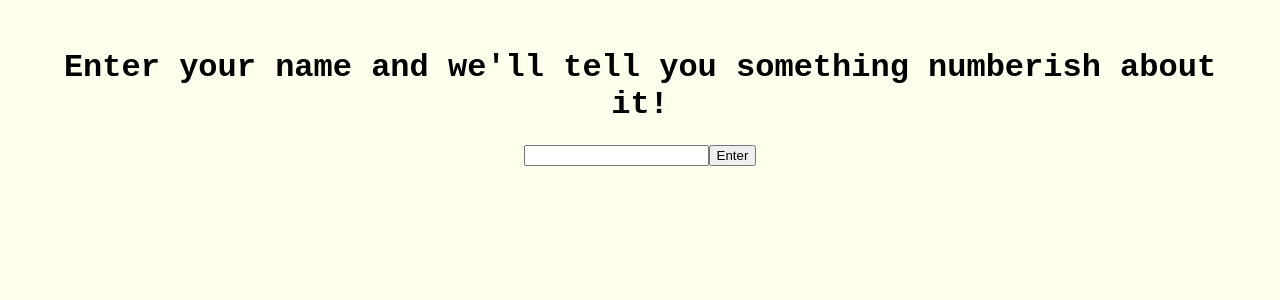
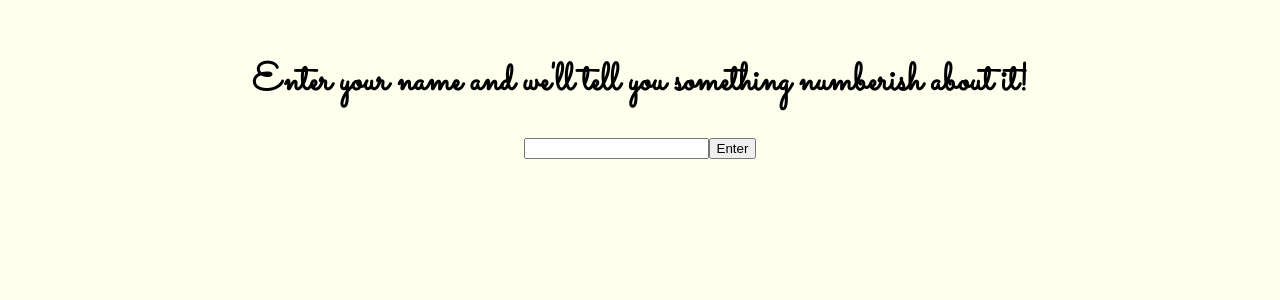
Before and after one commit to jamie-reynolds/name-by-numbers, a React (Create React App) app: page / in a window 1280 px wide. Shown: the top 300 px of the page. Built offline with nearby package versions, Linux system fonts and the light colour scheme.

Commit message:
updated font

```diff
--- a/public/index.html
+++ b/public/index.html
@@ -24,6 +24,9 @@
       work correctly both with client-side routing and a non-root public URL.
       Learn how to configure a non-root public URL by running `npm run build`.
     -->
+    <link rel="preconnect" href="https://fonts.googleapis.com">
+    <link rel="preconnect" href="https://fonts.gstatic.com" crossorigin>
+    <link href="https://fonts.googleapis.com/css2?family=Sacramento&display=swap" rel="stylesheet">
     <title>React App</title>
   </head>
   <body>
--- a/src/containers/App.css
+++ b/src/containers/App.css
@@ -7,7 +7,9 @@
 
 .app {
     text-align: center;
-    font-family: 'Courier New', Courier, monospace;
+    font-family: "Sacramento", cursive;
+    font-weight: 400;
+    font-size: larger;
 }
 
 .fadein, .fadein > h1 {
```
